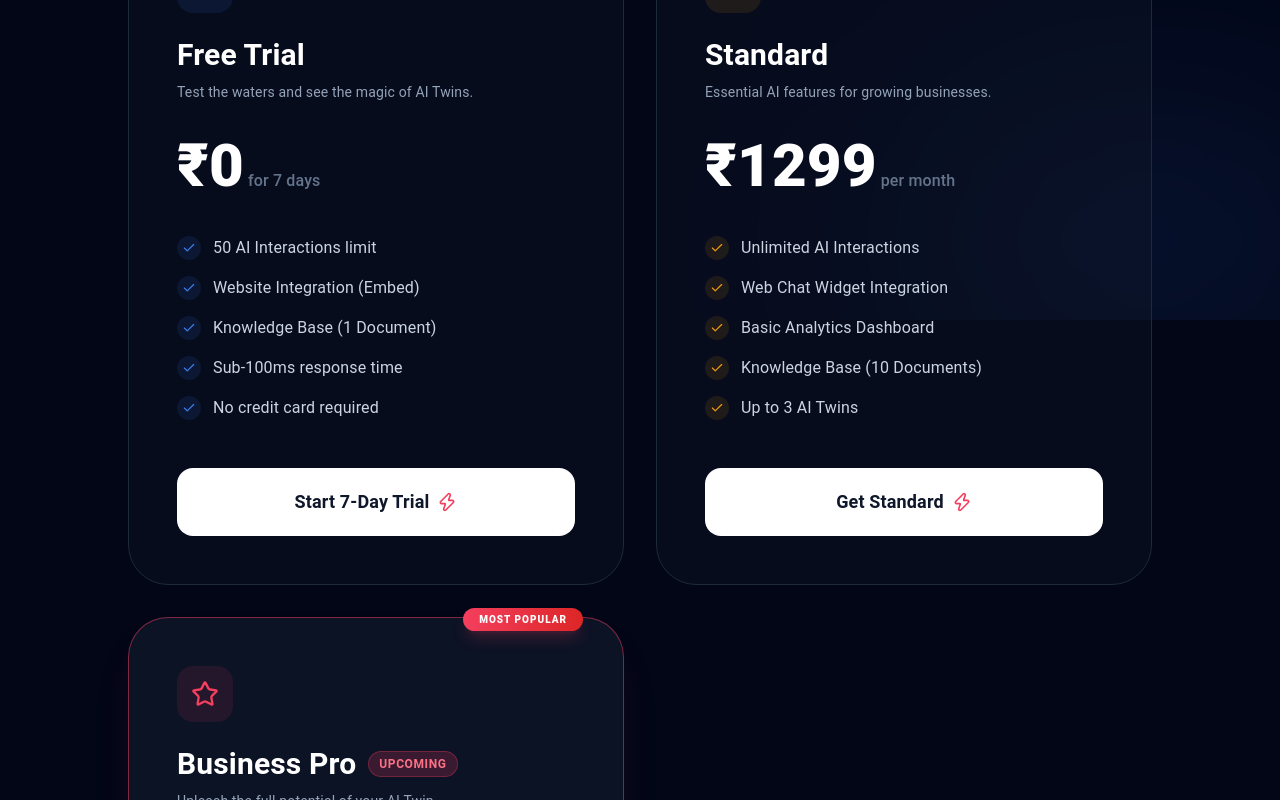
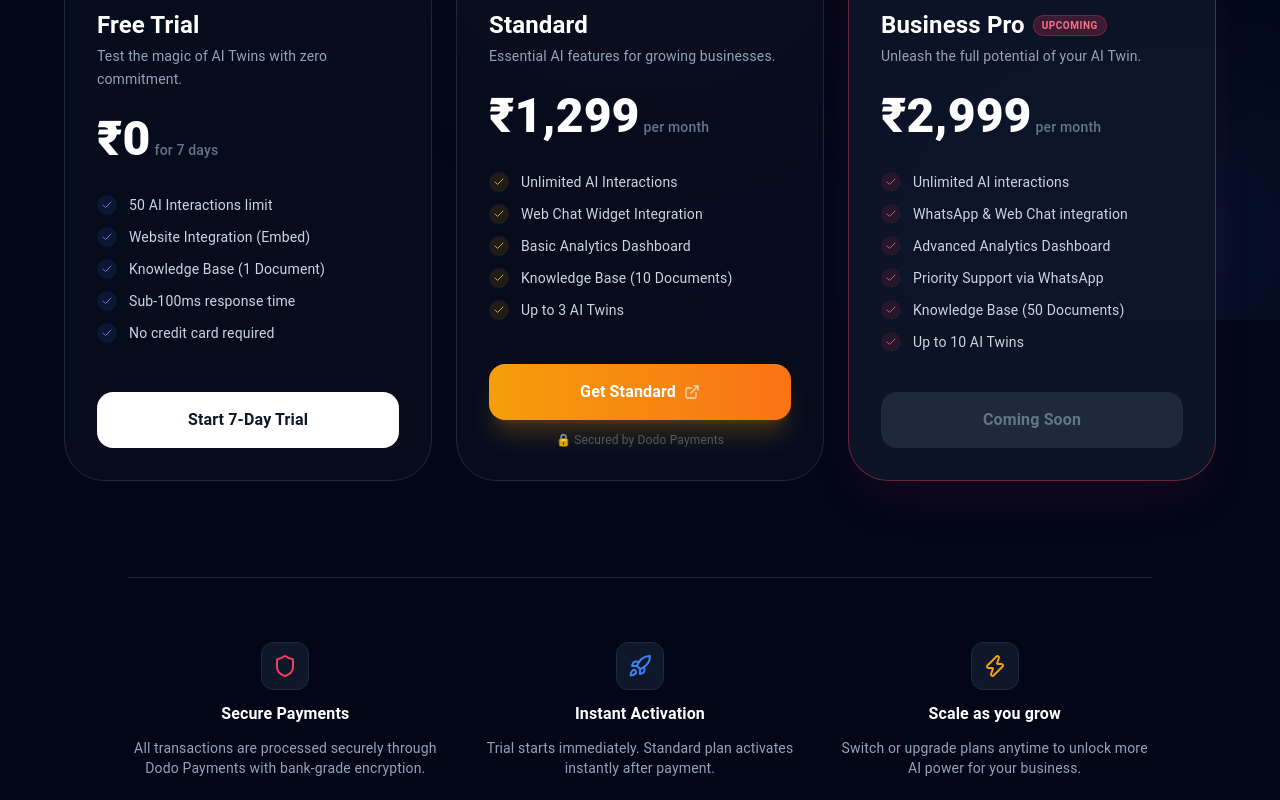
Before and after one commit to Sarthakhymen/AI-Digital-Twin-, a React (Create React App) app in the folder frontend/: page /pricing in a window 1280 px wide. Shown: the part 480-1280 px from the top of the page. Built offline with nearby package versions, Linux system fonts and the light colour scheme; no server answers.

Commit message:
feat: integrate Dodo Payments for Standard plan checkout

```diff
--- a/frontend/src/pages/Pricing.js
+++ b/frontend/src/pages/Pricing.js
@@ -1,62 +1,83 @@
 import React, { useState } from 'react';
 import { motion } from 'framer-motion';
-import { Check, Star, Zap, Shield, Rocket, Clock } from 'lucide-react';
+import { Check, Star, Zap, Shield, Rocket, Clock, Loader2, ExternalLink } from 'lucide-react';
 import LandingNavbar from '../components/LandingNavbar';
-import PaymentModal from '../components/PaymentModal';
 import { useAuth } from '../contexts/AuthContext';
 import axios from 'axios';
 import { useNavigate } from 'react-router-dom';
 
 const Pricing = () => {
-  const [isPaymentOpen, setIsPaymentOpen] = useState(false);
-  const [selectedPlan, setSelectedPlan] = useState(null);
   const [trialLoading, setTrialLoading] = useState(false);
+  const [checkoutLoading, setCheckoutLoading] = useState(null); // plan key being loaded
   const { user } = useAuth();
   const navigate = useNavigate();
 
+  // ── Free Trial ───────────────────────────────────────────
   const handleTrial = async () => {
-    if (!user) {
-      navigate('/login');
-      return;
-    }
-
+    if (!user) { navigate('/login'); return; }
     setTrialLoading(true);
     try {
-      const response = await axios.post(`${process.env.REACT_APP_API_URL}/payments/trial`, {}, {
-        headers: { Authorization: `Bearer ${localStorage.getItem('token')}` }
-      });
-      if (response.data.message.includes('successfully')) {
-        alert("Trial activated! You have 7 days of free access with 50 AI messages.");
-        navigate('/dashboard');
-      }
+      await axios.post(
+        `${process.env.REACT_APP_API_URL}/payments/trial`,
+        {},
+        { headers: { Authorization: `Bearer ${localStorage.getItem('token')}` } }
+      );
+      alert('Trial activated! You have 7 days of free access with 50 AI messages.');
+      navigate('/dashboard');
     } catch (err) {
-      alert(err.response?.data?.detail || "Failed to start trial");
+      alert(err.response?.data?.detail || 'Failed to start trial');
     } finally {
       setTrialLoading(false);
     }
   };
 
+  // ── Dodo Payments checkout ────────────────────────────────
+  const handleDodoCheckout = async (planKey) => {
+    if (!user) { navigate('/login'); return; }
+    setCheckoutLoading(planKey);
+    try {
+      const { data } = await axios.post(
+        `${process.env.REACT_APP_API_URL}/payments/create-checkout`,
+        { plan_type: planKey, billing_cycle: 'monthly' },
+        { headers: { Authorization: `Bearer ${localStorage.getItem('token')}` } }
+      );
+      if (data.checkout_url) {
+        window.location.href = data.checkout_url; // redirect to Dodo checkout
+      } else {
+        alert('Could not create checkout session. Please try again.');
+      }
+    } catch (err) {
+      alert(err.response?.data?.detail || 'Failed to initiate payment. Please try again.');
+    } finally {
+      setCheckoutLoading(null);
+    }
+  };
+
   const plans = [
     {
+      key: 'free',
       name: 'Free Trial',
       price: '₹0',
       period: 'for 7 days',
-      description: 'Test the waters and see the magic of AI Twins.',
+      description: 'Test the magic of AI Twins with zero commitment.',
       features: [
         '50 AI Interactions limit',
         'Website Integration (Embed)',
         'Knowledge Base (1 Document)',
         'Sub-100ms response time',
-        'No credit card required'
+        'No credit card required',
       ],
-      cta: 'Start 7-Day Trial',
-      action: handleTrial,
+      cta: trialLoading ? 'Activating...' : 'Start 7-Day Trial',
+      onAction: handleTrial,
       icon: Clock,
-      color: 'blue'
+      color: 'blue',
+      loading: trialLoading,
+      disabled: trialLoading,
     },
     {
+      key: 'starter',
       name: 'Standard',
-      price: '₹1299',
+      price: '₹1,299',
       period: 'per month',
       description: 'Essential AI features for growing businesses.',
       features: [
@@ -64,24 +85,20 @@
         'Web Chat Widget Integration',
         'Basic Analytics Dashboard',
         'Knowledge Base (10 Documents)',
-        'Up to 3 AI Twins'
+        'Up to 3 AI Twins',
       ],
-      cta: 'Get Standard',
-      action: () => {
-        if (!user) {
-          navigate('/login');
-          return;
-        }
-        setSelectedPlan({ name: 'Standard', price: '₹1299' });
-        setIsPaymentOpen(true);
-      },
+      cta: checkoutLoading === 'starter' ? 'Redirecting...' : 'Get Standard',
+      onAction: () => handleDodoCheckout('starter'),
       icon: Zap,
-      color: 'amber'
+      color: 'amber',
+      loading: checkoutLoading === 'starter',
+      disabled: checkoutLoading === 'starter',
+      badge: null,
     },
     {
+      key: 'pro',
       name: 'Business Pro',
-      upcoming: true,
-      price: '₹2999',
+      price: '₹2,999',
       period: 'per month',
       description: 'Unleash the full potential of your AI Twin.',
       features: [
@@ -90,16 +107,16 @@
         'Advanced Analytics Dashboard',
         'Priority Support via WhatsApp',
         'Knowledge Base (50 Documents)',
-        'Up to 10 AI Twins'
+        'Up to 10 AI Twins',
       ],
       cta: 'Coming Soon',
-      action: () => {
-        alert("Business Pro is launching soon! Stay tuned.");
-      },
+      onAction: () => {},
       icon: Star,
+      color: 'rose',
       popular: true,
-      color: 'rose'
-    }
+      upcoming: true,
+      disabled: true,
+    },
   ];
 
   return (
@@ -110,6 +127,7 @@
       <div className="fixed inset-0 overflow-hidden pointer-events-none">
         <div className="absolute top-[-10%] left-[-10%] w-[40%] h-[40%] rounded-full bg-rose-500/10 blur-[120px]" />
         <div className="absolute bottom-[-10%] right-[-10%] w-[40%] h-[40%] rounded-full bg-blue-500/10 blur-[120px]" />
+        <div className="absolute top-1/2 left-1/2 -translate-x-1/2 -translate-y-1/2 w-[30%] h-[30%] rounded-full bg-amber-500/5 blur-[100px]" />
       </div>
 
       <main className="relative pt-32 pb-24 px-6">
@@ -119,48 +137,60 @@
             animate={{ opacity: 1, y: 0 }}
             transition={{ duration: 0.6 }}
           >
-            <h2 className="text-sm font-bold text-rose-500 tracking-[0.2em] uppercase mb-4">Pricing Plans</h2>
+            <h2 className="text-sm font-bold text-rose-500 tracking-[0.2em] uppercase mb-4">
+              Pricing Plans
+            </h2>
             <h1 className="text-5xl md:text-7xl font-black mb-8 tracking-tight text-white">
-              Invest in your <span className="bg-gradient-to-r from-rose-400 to-red-600 bg-clip-text text-transparent">Digital Future.</span>
+              Invest in your{' '}
+              <span className="bg-gradient-to-r from-rose-400 to-red-600 bg-clip-text text-transparent">
+                Digital Future.
+              </span>
             </h1>
             <p className="text-slate-400 text-lg md:text-xl max-w-3xl mx-auto mb-16 leading-relaxed">
-              Whether you're just starting or scaling to thousands of customers, we have a plan that fits your growth trajectory.
+              Whether you're just starting or scaling to thousands of customers, we have a plan that fits your growth.
             </p>
           </motion.div>
 
-          <div className="grid grid-cols-1 md:grid-cols-2 gap-8 max-w-5xl mx-auto items-stretch">
+          <div className="grid grid-cols-1 md:grid-cols-3 gap-6 max-w-6xl mx-auto items-stretch">
             {plans.map((plan, index) => (
               <motion.div
-                key={plan.name}
+                key={plan.key}
                 initial={{ opacity: 0, y: 30 }}
                 animate={{ opacity: 1, y: 0 }}
                 transition={{ duration: 0.6, delay: index * 0.1 }}
-                className={`relative p-8 md:p-12 rounded-[2.5rem] border transition-all duration-500 group flex flex-col ${
+                className={`relative p-8 rounded-[2.5rem] border transition-all duration-500 flex flex-col ${
                   plan.popular
-                    ? 'bg-slate-900/80 border-rose-500/50 shadow-2xl shadow-rose-500/10'
+                    ? 'bg-slate-900/80 border-rose-500/40 shadow-2xl shadow-rose-500/10'
                     : 'bg-slate-900/40 border-slate-800 hover:border-slate-700'
                 }`}
               >
+                {/* Popular Badge */}
                 {plan.popular && (
-                  <div className="absolute top-0 right-10 -translate-y-1/2">
+                  <div className="absolute top-0 right-8 -translate-y-1/2">
                     <span className="bg-gradient-to-r from-rose-500 to-red-600 text-white text-[10px] font-black uppercase tracking-widest px-4 py-1.5 rounded-full shadow-lg shadow-rose-500/20">
                       Most Popular
                     </span>
                   </div>
                 )}
 
-                <div className="mb-8 text-left">
-                  <div className={`w-14 h-14 rounded-2xl flex items-center justify-center mb-6 ${
-                    plan.color === 'rose' ? 'bg-rose-500/10' : plan.color === 'amber' ? 'bg-amber-500/10' : 'bg-blue-500/10'
+                {/* Plan Header */}
+                <div className="mb-6 text-left">
+                  <div className={`w-12 h-12 rounded-2xl flex items-center justify-center mb-5 ${
+                    plan.color === 'rose' ? 'bg-rose-500/10'
+                    : plan.color === 'amber' ? 'bg-amber-500/10'
+                    : 'bg-blue-500/10'
                   }`}>
-                    <plan.icon className={`w-7 h-7 ${
-                      plan.color === 'rose' ? 'text-rose-500' : plan.color === 'amber' ? 'text-amber-500' : 'text-blue-500'
+                    <plan.icon className={`w-6 h-6 ${
+                      plan.color === 'rose' ? 'text-rose-500'
+                      : plan.color === 'amber' ? 'text-amber-500'
+                      : 'text-blue-500'
                     }`} />
                   </div>
-                  <div className="flex items-center gap-3 mb-2">
-                    <h3 className="text-3xl font-bold text-white">{plan.name}</h3>
+
+                  <div className="flex items-center gap-2 mb-1">
+                    <h3 className="text-2xl font-bold text-white">{plan.name}</h3>
                     {plan.upcoming && (
-                      <span className="bg-rose-500/20 text-rose-400 text-xs font-bold px-2.5 py-1 rounded-full uppercase tracking-wider border border-rose-500/30">
+                      <span className="bg-rose-500/20 text-rose-400 text-[10px] font-bold px-2 py-0.5 rounded-full uppercase tracking-wider border border-rose-500/30">
                         Upcoming
                       </span>
                     )}
@@ -168,77 +198,107 @@
                   <p className="text-slate-400 text-sm leading-relaxed">{plan.description}</p>
                 </div>
 
-                <div className="mb-10 text-left">
+                {/* Price */}
+                <div className="mb-8 text-left">
                   <div className="flex items-baseline gap-1">
-                    <span className="text-6xl font-black text-white">{plan.price}</span>
-                    <span className="text-slate-500 font-medium">{plan.period}</span>
+                    <span className="text-5xl font-black text-white">{plan.price}</span>
+                    <span className="text-slate-500 font-medium text-sm">{plan.period}</span>
                   </div>
                 </div>
 
-                <ul className="space-y-4 mb-12 flex-1 text-left">
+                {/* Features */}
+                <ul className="space-y-3 mb-10 flex-1 text-left">
                   {plan.features.map((feature) => (
                     <li key={feature} className="flex items-center gap-3 group/item">
-                      <div className={`flex-shrink-0 w-6 h-6 rounded-full flex items-center justify-center transition-colors ${
-                        plan.color === 'rose' ? 'bg-rose-500/10 group-hover/item:bg-rose-500/20' : plan.color === 'amber' ? 'bg-amber-500/10 group-hover/item:bg-amber-500/20' : 'bg-blue-500/10 group-hover/item:bg-blue-500/20'
+                      <div className={`flex-shrink-0 w-5 h-5 rounded-full flex items-center justify-center ${
+                        plan.color === 'rose' ? 'bg-rose-500/10'
+                        : plan.color === 'amber' ? 'bg-amber-500/10'
+                        : 'bg-blue-500/10'
                       }`}>
-                        <Check className={`w-3.5 h-3.5 ${
-                          plan.color === 'rose' ? 'text-rose-500' : plan.color === 'amber' ? 'text-amber-500' : 'text-blue-500'
+                        <Check className={`w-3 h-3 ${
+                          plan.color === 'rose' ? 'text-rose-500'
+                          : plan.color === 'amber' ? 'text-amber-500'
+                          : 'text-blue-500'
                         }`} />
                       </div>
-                      <span className="text-slate-300 group-hover/item:text-white transition-colors">{feature}</span>
+                      <span className="text-slate-300 text-sm group-hover/item:text-white transition-colors">
+                        {feature}
+                      </span>
                     </li>
                   ))}
                 </ul>
 
+                {/* CTA Button */}
                 <button
-                  onClick={plan.action}
-                  disabled={trialLoading && plan.name === 'Free Trial'}
-                  className={`w-full py-5 rounded-2xl font-bold text-lg transition-all transform active:scale-[0.98] flex items-center justify-center gap-2 ${
-                    plan.popular
-                      ? 'bg-gradient-to-r from-rose-500 to-red-600 text-white shadow-xl shadow-rose-500/20 hover:from-rose-600 hover:to-red-700 hover:-translate-y-1'
-                      : 'bg-white text-slate-900 hover:bg-slate-100 hover:-translate-y-1'
+                  onClick={plan.onAction}
+                  disabled={plan.disabled}
+                  className={`w-full py-4 rounded-2xl font-bold text-base transition-all transform active:scale-[0.98] flex items-center justify-center gap-2 ${
+                    plan.disabled && !plan.loading
+                      ? 'bg-slate-800 text-slate-500 cursor-not-allowed'
+                    : plan.popular
+                      ? 'bg-gradient-to-r from-rose-500 to-red-600 text-white shadow-xl shadow-rose-500/20 hover:from-rose-600 hover:to-red-700 hover:-translate-y-0.5'
+                    : plan.color === 'amber'
+                      ? 'bg-gradient-to-r from-amber-500 to-orange-500 text-white shadow-xl shadow-amber-500/20 hover:from-amber-600 hover:to-orange-600 hover:-translate-y-0.5'
+                      : 'bg-white text-slate-900 hover:bg-slate-100 hover:-translate-y-0.5'
                   }`}
                 >
-                  {plan.name === 'Free Trial' && trialLoading ? 'Activating...' : plan.cta}
-                  <Zap className={`w-5 h-5 ${plan.popular ? 'text-rose-200' : 'text-rose-500'}`} />
+                  {plan.loading ? (
+                    <>
+                      <Loader2 className="w-4 h-4 animate-spin" />
+                      {plan.cta}
+                    </>
+                  ) : (
+                    <>
+                      {plan.cta}
+                      {plan.key === 'starter' && !plan.loading && (
+                        <ExternalLink className="w-4 h-4 opacity-70" />
+                      )}
+                    </>
+                  )}
                 </button>
+
+                {/* Dodo Payments powered note */}
+                {plan.key === 'starter' && (
+                  <p className="text-center text-xs text-slate-600 mt-3">
+                    🔒 Secured by Dodo Payments
+                  </p>
+                )}
               </motion.div>
             ))}
           </div>
 
           {/* Guarantees */}
-          <div className="mt-24 grid grid-cols-1 md:grid-cols-3 gap-12 max-w-5xl mx-auto border-t border-slate-800 pt-16">
-            <div className="text-center space-y-4">
+          <div className="mt-24 grid grid-cols-1 md:grid-cols-3 gap-10 max-w-5xl mx-auto border-t border-slate-800 pt-16">
+            <div className="text-center space-y-3">
               <div className="w-12 h-12 bg-slate-900 rounded-xl flex items-center justify-center mx-auto border border-slate-800">
                 <Shield className="w-6 h-6 text-rose-500" />
               </div>
               <h4 className="font-bold text-white">Secure Payments</h4>
-              <p className="text-sm text-slate-400">Manual UPI verification for maximum security and zero hidden fees.</p>
+              <p className="text-sm text-slate-400">
+                All transactions are processed securely through Dodo Payments with bank-grade encryption.
+              </p>
             </div>
-            <div className="text-center space-y-4">
+            <div className="text-center space-y-3">
               <div className="w-12 h-12 bg-slate-900 rounded-xl flex items-center justify-center mx-auto border border-slate-800">
                 <Rocket className="w-6 h-6 text-blue-500" />
               </div>
-              <h4 className="font-bold text-white">Instant Deployment</h4>
-              <p className="text-sm text-slate-400">Trial starts immediately. Premium activation in 12-24 hours after TXID submission.</p>
+              <h4 className="font-bold text-white">Instant Activation</h4>
+              <p className="text-sm text-slate-400">
+                Trial starts immediately. Standard plan activates instantly after payment.
+              </p>
             </div>
-            <div className="text-center space-y-4">
+            <div className="text-center space-y-3">
               <div className="w-12 h-12 bg-slate-900 rounded-xl flex items-center justify-center mx-auto border border-slate-800">
                 <Zap className="w-6 h-6 text-amber-500" />
               </div>
-              <h4 className="font-bold text-white">Scale as you go</h4>
-              <p className="text-sm text-slate-400">Switch between plans or upgrade at any time to unlock more power.</p>
+              <h4 className="font-bold text-white">Scale as you grow</h4>
+              <p className="text-sm text-slate-400">
+                Switch or upgrade plans anytime to unlock more AI power for your business.
+              </p>
             </div>
           </div>
         </div>
       </main>
-
-      <PaymentModal
-        isOpen={isPaymentOpen}
-        onClose={() => setIsPaymentOpen(false)}
-        plan={selectedPlan}
-        userEmail={user?.email}
-      />
     </div>
   );
 };
```
